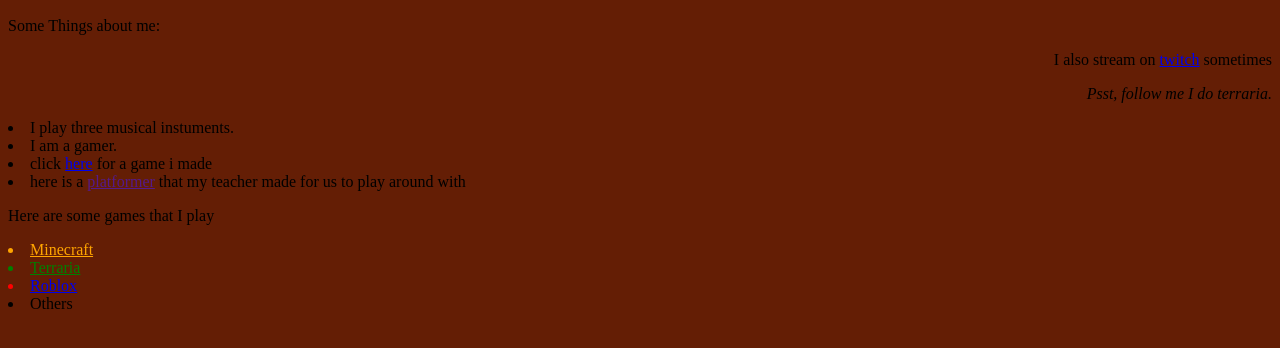
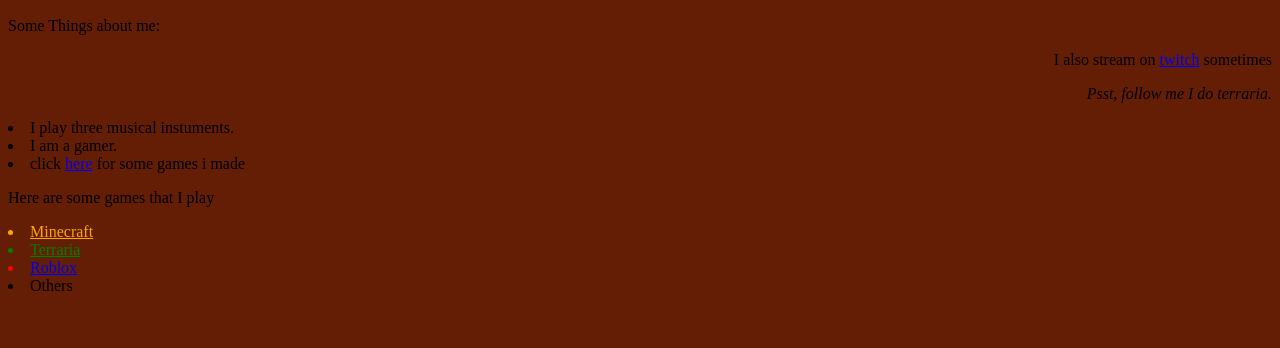
Before and after one commit to jackmooooo/jackmooooo.github.io, a plain HTML site: page stuff.html in a window 1280 px wide. Shown: the part 416-764 px from the top of the page. Drawn offline with Linux system fonts and the light colour scheme.

Commit message:
work this time

```diff
--- a/stuff.html
+++ b/stuff.html
@@ -32,9 +32,7 @@
 
             <li>I am a gamer.</li>
 
-            <li>click <a href="/portfolio/NoMisclicks/NoMisclicks.html">here</a> for a game i made</li>
-
-            <li>here is a <a href="">platformer</a> that my teacher made for us to play around with</li>
+            <li>click <a href="/portfolio/NoMisclicks/NoMisclicks.html">here</a> for some games i made</li>
           </hu>
 
           <p>Here are some games that I play</p>
```
Also changed, not shown: other/tripinghazard.jpg (renamed from tripinghazard.jpg), other/underconstruction.html (renamed from underconstruction.html).
